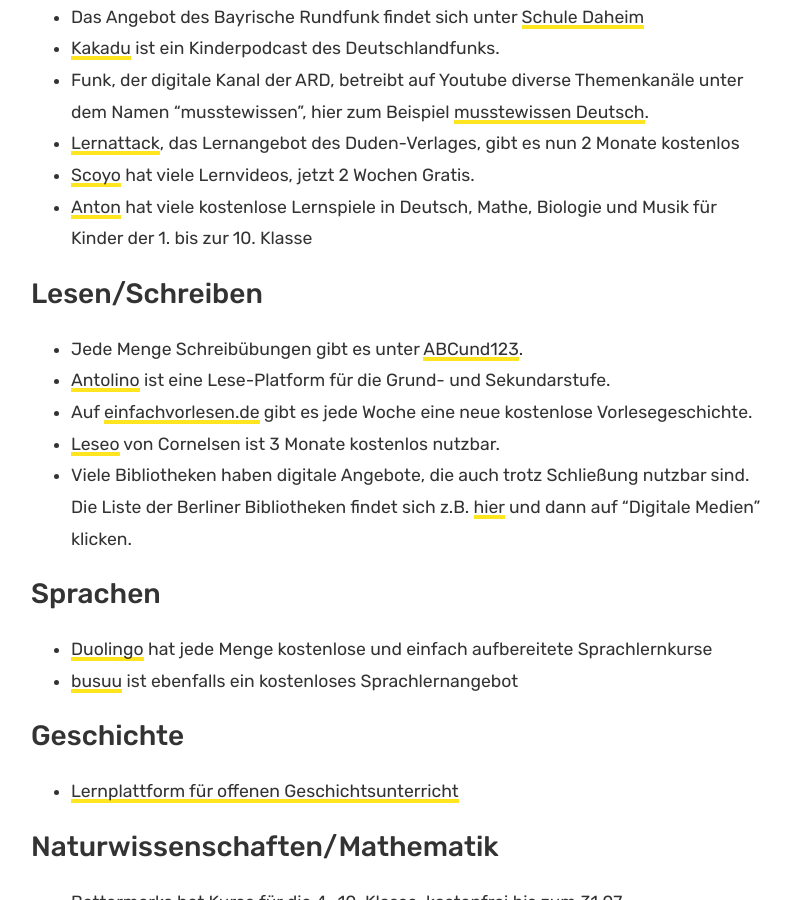
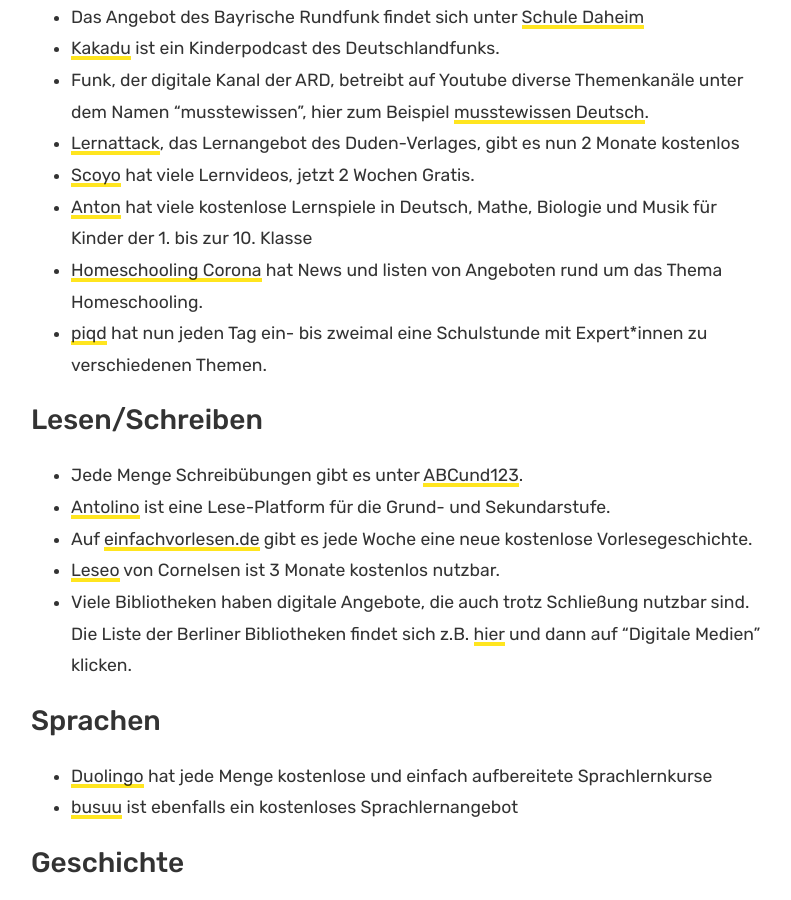
Before and after one commit to papiberlin/website, a Jekyll site: the page built from _posts/2020-03-16-corona-resources.md, in a window 1280 px wide and 900 px high, scrolled down 2655 px. Shown: the whole window, without its empty margins (434-1225 px from the left). Built offline with Jekyll 4.4.1, drawn with Linux system fonts in a browser that asks for light colours.

Commit message:
added more things

```diff
--- a/_posts/2020-03-16-corona-resources.md
+++ b/_posts/2020-03-16-corona-resources.md
@@ -69,6 +69,8 @@
 * [Lernattack](https://learnattack.de/corona), das Lernangebot des Duden-Verlages, gibt es nun 2 Monate kostenlos
 * [Scoyo](https://www-de.scoyo.com/) hat viele Lernvideos, jetzt 2 Wochen Gratis.
 * [Anton](https://anton.app/de/) hat viele kostenlose Lernspiele in Deutsch, Mathe, Biologie und Musik für Kinder der 1. bis zur 10. Klasse
+* [Homeschooling Corona](https://homeschooling-corona.com/) hat News und listen von Angeboten rund um das Thema Homeschooling.
+* [piqd](https://www.piqd.de/piqd/wir-starten-das-piqd-online-college-und-stellen-taglich-spannende-themen-vor) hat nun jeden Tag ein- bis zweimal eine Schulstunde mit Expert\*innen zu verschiedenen Themen.
 
 ### Lesen/Schreiben
 
```
